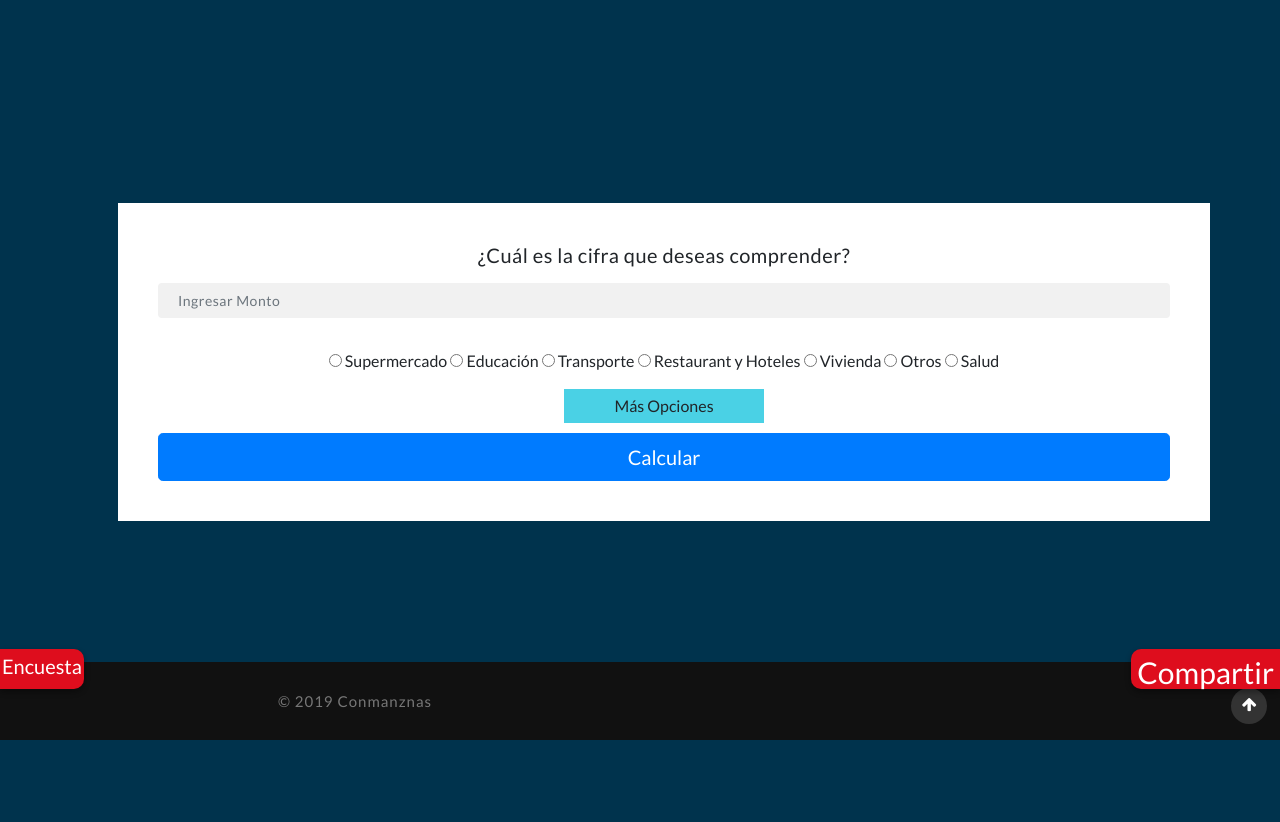
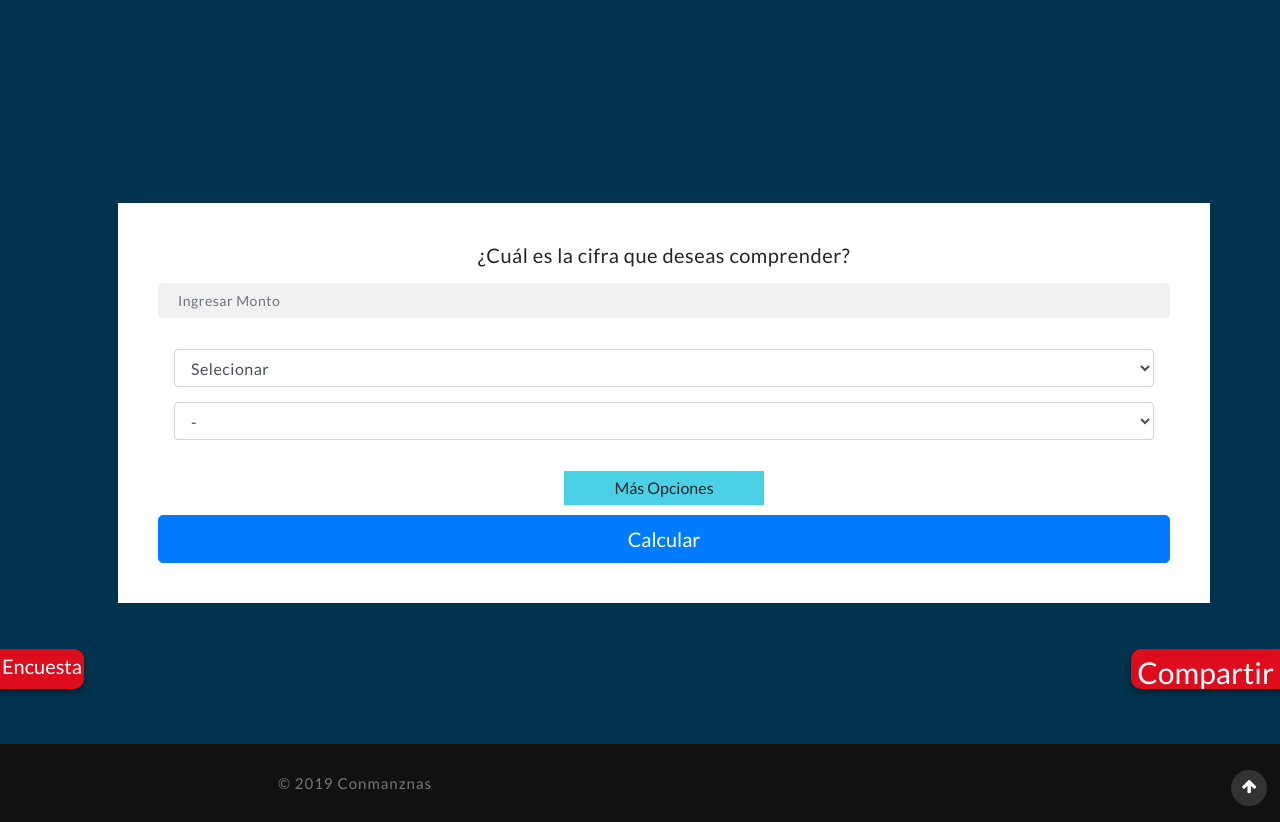
Before and after one commit to diego-san/conmanzanas, a Django app: page /app/ in a window 1280 px wide. Shown: the part 95-917 px from the top of the page. Before the commit the page ends 835 px from the top, so only its background shows below. Run offline with Django 3.2, Linux system fonts and the light colour scheme; some libraries are stand-ins or nearby versions.

Commit message:
vista app form select on select

```diff
--- a/page/templates/page/acerca_de.html
+++ b/page/templates/page/acerca_de.html
@@ -317,7 +317,6 @@ ConManzanas obtiene sus datos de diversas fuentes de información, de manera aut
 Cada dato, indica su fuente al ser utilizado.
 </p>
 
-
 </div>
 
 
--- a/page/templates/page/app.html
+++ b/page/templates/page/app.html
@@ -319,63 +319,30 @@ jQuery(function ($) {
 
 						<div class="padding">
 							<!-- banner form -->
-							  <form method="POST"  name="form" class="text-center">
+							  <form method="POST"  name="formulario1" class="text-center">
 							  	{% csrf_token %}
 								<h5 class="mb-3">¿Cuál es la cifra que deseas comprender?</h5>
 								<div class="form-style-w3ls ">
 									<input placeholder="Ingresar Monto" name="monto" type="text" required="Monto requerid" class="form-control">
 									<div class="p-3">
-										<input type="radio" name="rad" onclick="activar('supermercado')" /> Supermercado
-									<input type="radio" name="rad" onclick="activar('educacion')" /> Educación
-									<input type="radio" name="rad" onclick="activar('transporte')" /> Transporte
-									<input type="radio" name="rad" onclick="activar('restaurant')" /> Restaurant y Hoteles
-									<input type="radio" name="rad" onclick="activar('vivienda')" /> Vivienda
-									<input type="radio" name="rad" onclick="activar('otros')" /> Otros
-									<input type="radio" name="rad" onclick="activar('salud')" /> Salud
+
+								<select name="cosa" onchange="cambia()" class="form-control">
+									<option value="0">Selecionar
+									<option value="1">Salud
+									<option value="2">Supermercado
+									<option value="3">Educacion
+									<option value="4">Vivienda
+									<option value="5">Otros
+									<option value="6">Transporte
+									<option value="7">Restaurant y hoteles
+								</select>
+
+									<select  name="opt" class="form-control">
+									<option value="-">-
+								</select>
 
 
-									<select name="supermercado" required="" class="form-control" style="display:none">
-									<option>Precio en supermercados</option>
-									</select>
 
-									<select name="educacion" required="" class="form-control" style="display:none">
-									<option>Seleccionar Todo</option>
-									<option>Infraestructura educación</option>
-									<option>Costo educación</option>
-									</select>
-
-									<select name="transporte" required="" class="form-control" style="display:none">
-									<option>Seleccionar Todo</option>
-									<option>Transprte y servicio</option>
-									<option>Medios de transporte</option>
-									</select>
-
-									<select name="restaurant" required="" class="form-control" style="display:none">
-									<option>Seleccionar Todo</option>
-									<option>Precio restaurant</option>
-									<option>Precio hoteles</option>
-									</select>
-
-									<select name="vivienda" required="" class="form-control" style="display:none">
-									<option>Seleccionar Todo</option>
-									<option>Vivienda y salario</option>
-									<option>Articulos para el hogar</option>
-									<option>Gastos de vivienda</option>
-									</select>
-
-									<select name="otros" required="" class="form-control" style="display:none">
-									<option>Seleccionar Todo</option>
-									<option>Ropa y calazado</option>
-									<option>Ocio y deportes</option>
-									<option>Recreacion y cultura</option>
-									</select>
-
-										<select name="salud" required="" class="form-control" style="display:none">
-									<option>Medicamento</option>
-									<option>Infraestructura salud</option>
-									<option>Servicios</option>
-									<option>Insumos</option>
-									</select>
 
 									</div>
 
@@ -403,15 +370,51 @@ jQuery(function ($) {
 
 		<!-- script para select on input -->
 <script type="text/javascript">
-function activar() {
-  frm = document.forms[0];
-  for (i=0; ele = frm.getElementsByTagName('select')[i]; i++)
-    ele.style.display = 'none';
-  for (i=0; ele = arguments[i]; i++)
-    frm[ele].style.display = 'block';
-}
-</script>
-<!-- //script para select on input -->
+			//1) Definir Las Variables Correspondintes
+
+			var opt_1 = new Array ("Seleccionar Todo", "Medicamento", "Infraestructura salud", "Servicios","Insumos");
+			var opt_2 = new Array ("Precio en supermercados");
+			var opt_3 = new Array ("Seleccionar Todo", "Infraestructura educación", "Costo educación");
+			var opt_4 = new Array ("Seleccionar Todo", "Vivienda y salario", "Articulos para el hogar", "Gastos de vivienda");
+			var opt_5 = new Array ("Seleccionar Todo", "Ropa y calazado", "Ocio y deportes", "Recreacion y cultura");
+			var opt_6 = new Array ("Seleccionar Todo", "Transprte y servicio", "Medios de transporte");
+			var opt_7 = new Array ("Seleccionar Todo", "Precio restaurant", "Precio hoteles");
+
+
+
+			// 2) crear una funcion que permita ejecutar el cambio dinamico
+
+			function cambia(){
+				var cosa;
+				//Se toma el vamor de la "cosa seleccionada"
+				cosa = document.formulario1.cosa[document.formulario1.cosa.selectedIndex].value;
+				//se chequea si la "cosa" esta definida
+				if(cosa!=0){
+					//selecionamos las cosas Correctas
+					mis_opts=eval("opt_" + cosa);
+					//se calcula el numero de cosas
+					num_opts=mis_opts.length;
+					//marco el numero de opt en el select
+					document.formulario1.opt.length = num_opts;
+					//para cada opt del array, la pongo en el select
+					for(i=0; i<num_opts; i++){
+						document.formulario1.opt.options[i].value=mis_opts[i];
+						document.formulario1.opt.options[i].text=mis_opts[i];
+					}
+					}else{
+						//si no habia ninguna opt seleccionada, elimino las cosas del select
+						document.formulario1.opt.length = 1;
+						//ponemos un guion en la unica opt que he dejado
+						document.formulario1.opt.options[0].value="-";
+						document.formulario1.opt.options[0].text="-";
+					}
+					//hacer un reset de las opts
+					document.formulario1.opt.options[0].selected = true;
+
+				}
+
+		</script>
+<!-- //script select on select-->
 
 
 
```
